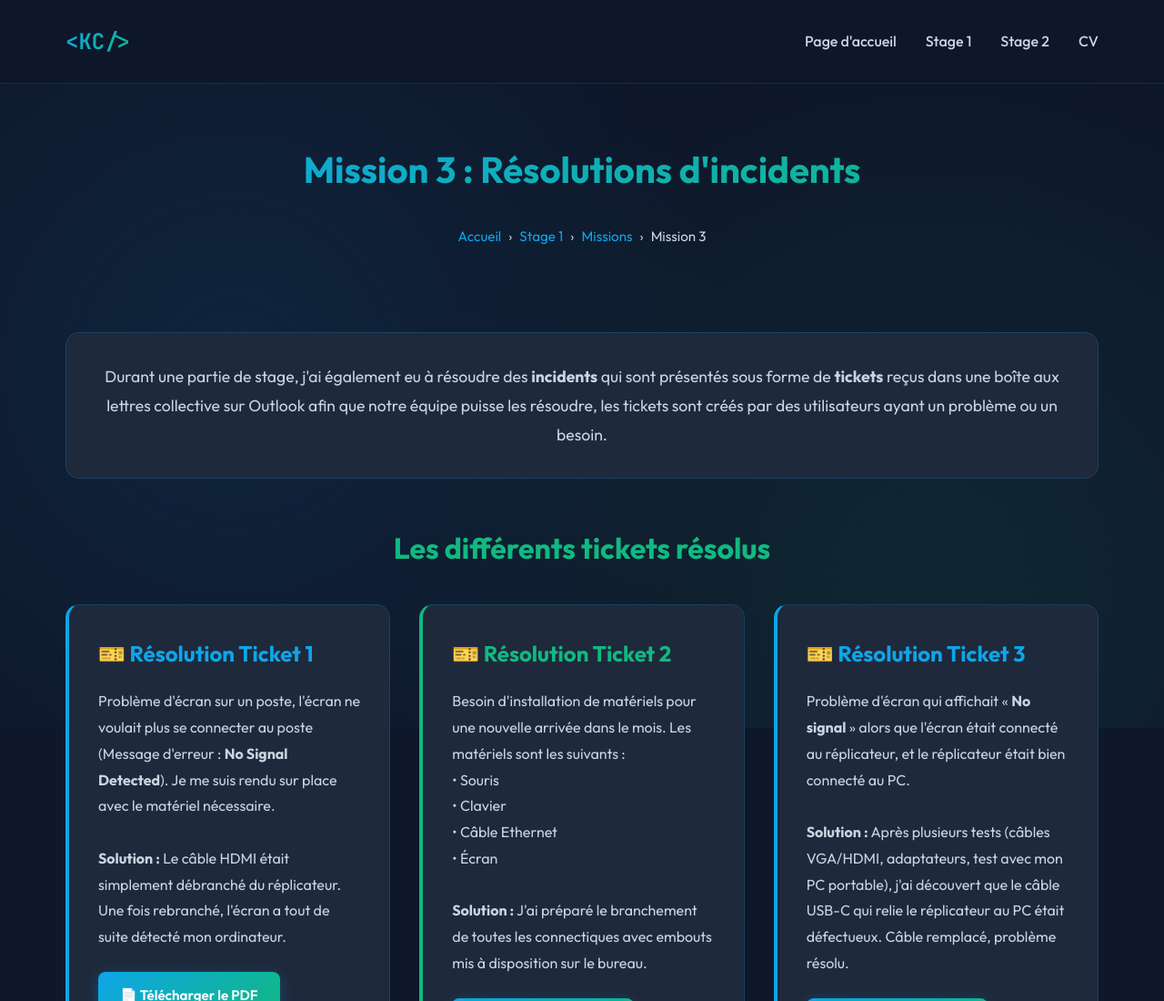
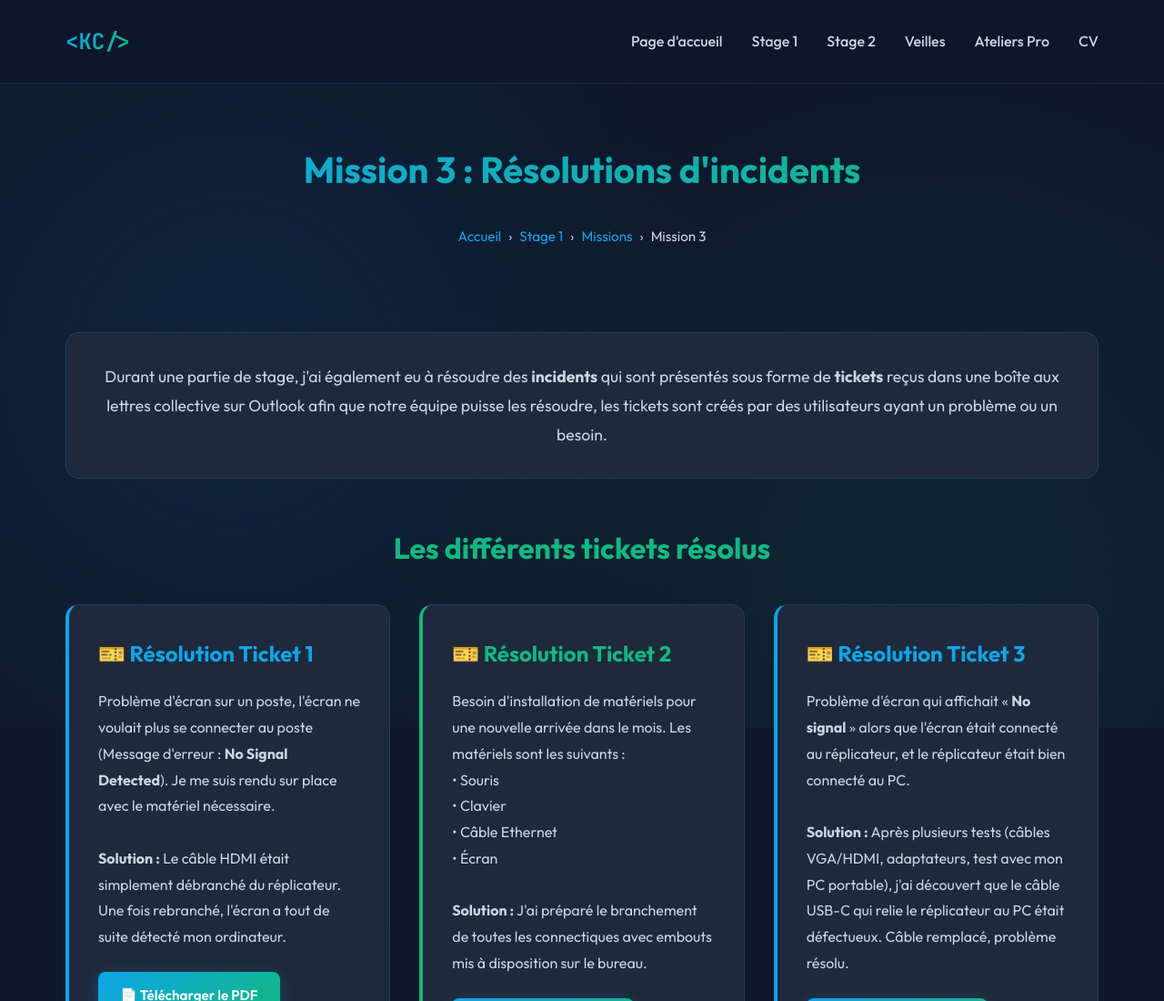
Before and after one commit to kaeligchristoux/PCP, a plain HTML site: page fichier/mission3.html in a window 1280 px wide. Shown: the top 1100 px of the page at 91% size. Drawn offline with Linux system fonts and the light colour scheme.

Commit message:
Update mission3.html

```diff
--- a/fichier/mission3.html
+++ b/fichier/mission3.html
@@ -7,6 +7,7 @@
     <link rel="preconnect" href="https://fonts.googleapis.com">
     <link rel="preconnect" href="https://fonts.gstatic.com" crossorigin>
     <link href="https://fonts.googleapis.com/css2?family=JetBrains+Mono:wght@400;500;700&family=Outfit:wght@300;400;500;600;700&display=swap" rel="stylesheet">
+    <link rel="icon" href="favicon.png" type="image/png">
     <style>
         :root {
             --primary-blue: #0ea5e9;
@@ -230,6 +231,8 @@
                 <li><a href="index.html">Page d'accueil</a></li>
                 <li><a href="stage1.html">Stage 1</a></li>
                 <li><a href="stage2.html">Stage 2</a></li>
+                <li><a href="veille.html">Veilles</a></li>
+                <li><a href="ap.html">Ateliers Pro</a></li>
                 <li><a href="cv.html">CV</a></li>
             </ul>
         </div>
```
